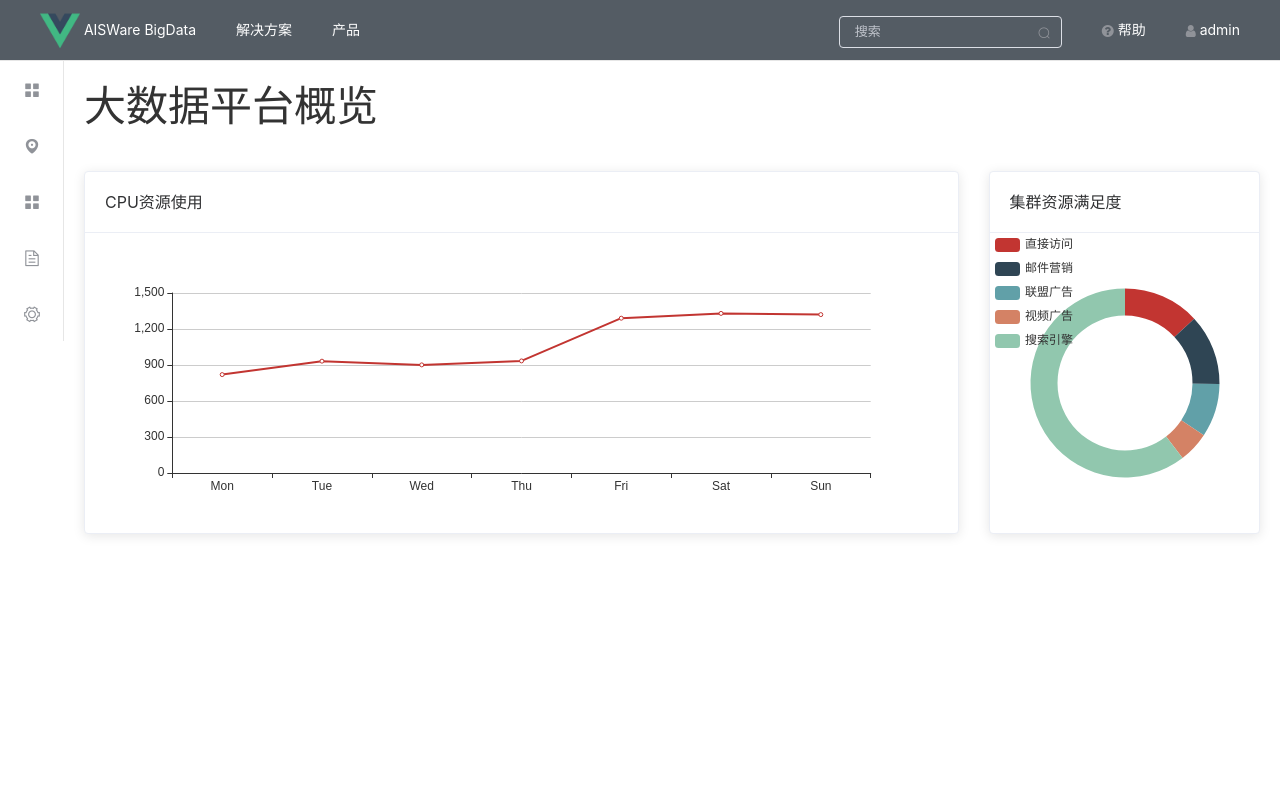
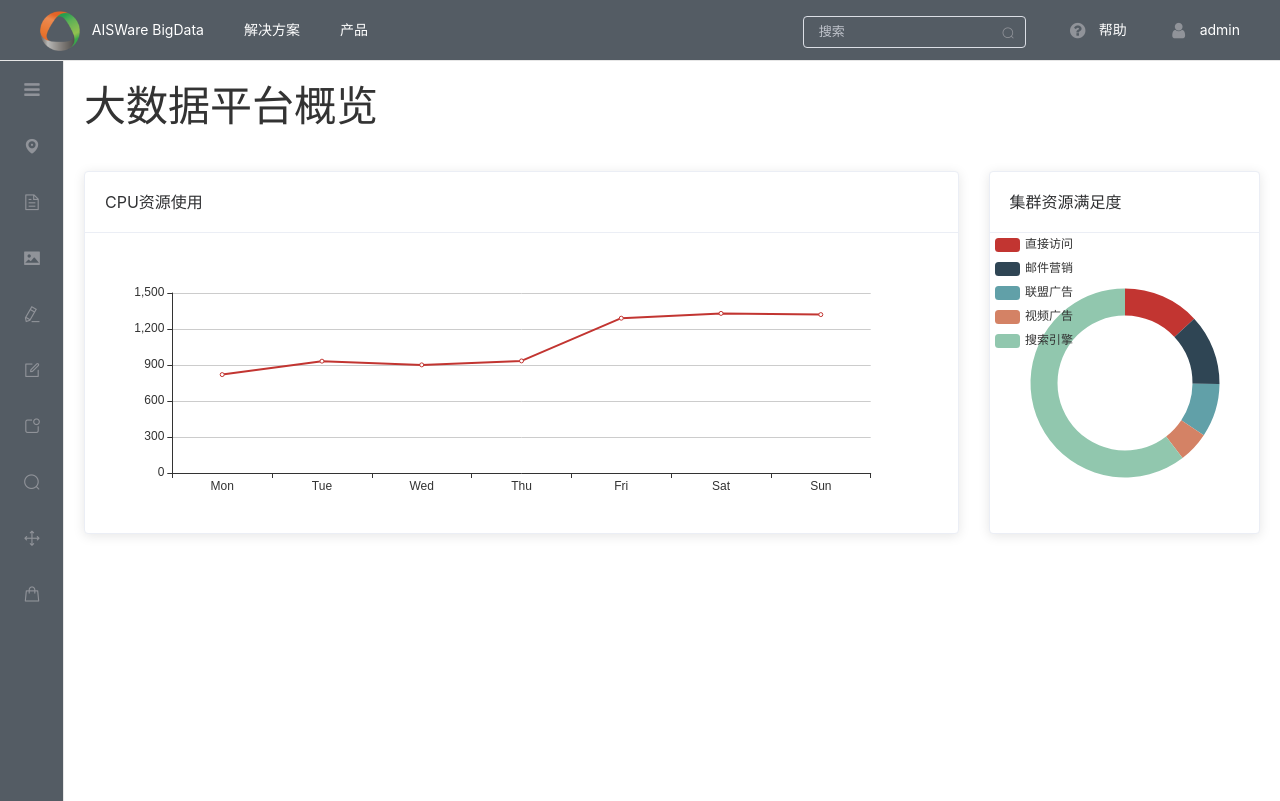
Before and after one commit to twicoder/ocprotral, a Vue app: page / in a window 1280 px wide. Built offline with nearby package versions, Linux system fonts and the light colour scheme; a small style sheet from the web is missing; what vue-resource would draw is missing.

Commit message:
Page update

```diff
--- a/src/App.vue
+++ b/src/App.vue
@@ -9,19 +9,19 @@
       text-color="#fff"
       active-text-color="#ffd04b">
       <el-menu-item disabled class="opa1" index="">
-        <img style="height: 40px; width: 40px; margin-left: 20px;" src="./assets/logo.png">
-        AISWare BigData
+        <img style="height: 40px; width: 40px; margin-left: 20px;" src="./assets/logo1.png">
+        &nbsp;&nbsp;AISWare BigData
       </el-menu-item>
       <el-menu-item index="solution">
-        解决方案
+        <div>解决方案</div>
       </el-menu-item>
       <el-menu-item index="products">
-        产品
+        <div>产品</div>
       </el-menu-item>
-      <el-menu-item index="user" class="pull-right" style="margin-right: 20px;">
+      <el-menu-item disabled index="user" class="opa1 pull-right" style="margin-right: 20px;">
         <i class="fa fa-user"></i>&nbsp;admin
       </el-menu-item>
-      <el-menu-item index="help" class="pull-right">
+      <el-menu-item disabled index="help" class="opa1 pull-right">
         <i class="fa fa-question-circle"></i>&nbsp;帮助
       </el-menu-item>
       <el-menu-item disabled class="opa1 pull-right" index="" style="margin-top: -1px;">
@@ -80,11 +80,17 @@
         </el-row>
       </div>
     </transition>
-    <el-menu style="box-sizing: border-box;float: left;" class="el-menu-vertical-demo"
-             :collapse="isCollapse" @select="handleSelect1">
+    <el-menu style="box-sizing: border-box;float: left;"
+             :style="{'min-height': documentHeight}"
+             class="el-menu-vertical-demo"
+             :collapse="isCollapse"
+             @select="handleSelect1"
+             background-color="#545c64"
+             text-color="#fff"
+             active-text-color="#ffd04b">
       <el-menu-item index="navigator">
-        <i class="el-icon-menu"></i>
-        <span slot="title">导航</span>
+        <i class="fa fa-bars"></i>
+        <span slot="title">全部导航</span>
       </el-menu-item>
       <el-submenu index="1">
         <template slot="title">
@@ -92,23 +98,94 @@
           <span slot="title">运营管理</span>
         </template>
         <el-menu-item-group>
-          <el-menu-item index="1-1">数据集成</el-menu-item>
-          <el-menu-item index="1-2">流处理引擎</el-menu-item>
-          <el-menu-item index="1-3">网络爬虫</el-menu-item>
+          <el-menu-item index="1-1">营销管理中心</el-menu-item>
+          <el-menu-item index="1-2">智能推荐中心</el-menu-item>
+          <el-menu-item index="1-3">标签管理中心</el-menu-item>
         </el-menu-item-group>
       </el-submenu>
-      <el-menu-item index="2">
-        <i class="el-icon-menu"></i>
-        <span slot="title">大数据基础能力</span>
-      </el-menu-item>
-      <el-menu-item index="3">
-        <i class="el-icon-document"></i>
-        <span slot="title">大数据运维</span>
-      </el-menu-item>
-      <el-menu-item index="4">
-        <i class="el-icon-setting"></i>
-        <span slot="title">数据检索</span>
-      </el-menu-item>
+      <el-submenu index="2">
+        <template slot="title">
+          <i class="el-icon-document"></i>
+          <span slot="title">数据管理</span>
+        </template>
+        <el-menu-item-group>
+          <el-menu-item index="2-1">数据治理专家</el-menu-item>
+          <el-menu-item index="2-2">数据安全中心</el-menu-item>
+        </el-menu-item-group>
+      </el-submenu>
+      <el-submenu index="3">
+        <template slot="title">
+          <i class="el-icon-picture"></i>
+          <span slot="title">数据采集处理</span>
+        </template>
+        <el-menu-item-group>
+          <el-menu-item index="3-1">数据集成</el-menu-item>
+          <el-menu-item index="3-2">流处理引擎</el-menu-item>
+          <el-menu-item index="3-3">网络爬虫</el-menu-item>
+        </el-menu-item-group>
+      </el-submenu>
+      <el-submenu index="4">
+        <template slot="title">
+          <i class="el-icon-edit"></i>
+          <span slot="title">数据分析</span>
+        </template>
+        <el-menu-item-group>
+          <el-menu-item index="4-1">可视化数据分析</el-menu-item>
+          <el-menu-item index="4-2">内容分析中心</el-menu-item>
+          <el-menu-item index="4-3">复杂时间中心</el-menu-item>
+        </el-menu-item-group>
+      </el-submenu>
+      <el-submenu index="5">
+        <template slot="title">
+          <i class="el-icon-edit-outline"></i>
+          <span slot="title">人工智能</span>
+        </template>
+        <el-menu-item-group>
+          <el-menu-item index="5-1">机器学习平台</el-menu-item>
+          <el-menu-item index="5-2">机器学习模型库</el-menu-item>
+        </el-menu-item-group>
+      </el-submenu>
+      <el-submenu index="6">
+        <template slot="title">
+          <i class="el-icon-news"></i>
+          <span slot="title">数据开放</span>
+        </template>
+        <el-menu-item-group>
+          <el-menu-item index="6-1">数据开放环境</el-menu-item>
+        </el-menu-item-group>
+      </el-submenu>
+      <el-submenu index="7">
+        <template slot="title">
+          <i class="el-icon-search"></i>
+          <span slot="title">数据检索</span>
+        </template>
+        <el-menu-item-group>
+          <el-menu-item index="7-1">关联检索引擎</el-menu-item>
+          <el-menu-item index="7-2">可视化数据访问</el-menu-item>
+        </el-menu-item-group>
+      </el-submenu>
+      <el-submenu index="8">
+        <template slot="title">
+          <i class="el-icon-rank"></i>
+          <span slot="title">大数据运维</span>
+        </template>
+        <el-menu-item-group>
+          <el-menu-item index="8-1">集群洞察</el-menu-item>
+          <el-menu-item index="8-2">智能运维</el-menu-item>
+        </el-menu-item-group>
+      </el-submenu>
+      <el-submenu index="9">
+        <template slot="title">
+          <i class="el-icon-goods"></i>
+          <span slot="title">大数据基础能力</span>
+        </template>
+        <el-menu-item-group>
+          <el-menu-item index="9-1">大数据基础平台</el-menu-item>
+          <el-menu-item index="9-2">集群管控平台</el-menu-item>
+          <el-menu-item index="9-3">容器操作平台</el-menu-item>
+          <el-menu-item index="9-4">研发交付云平台</el-menu-item>
+        </el-menu-item-group>
+      </el-submenu>
     </el-menu>
     <div class="container" :style="mainContainer">
       <transition name="point" enter-active-class="fadeIn">
@@ -129,10 +206,14 @@
         mainContainer : {
           'margin-left': '64px'
         },
-        documentHeight: {
-          'height': `${document.documentElement.clientHeight - 60}px`
-        }
+        documentHeight: `${document.documentElement.clientHeight - 60}px`
       };
+    },
+    mounted: function(){
+      const self = this;
+      window.onresize = () => {
+        self.documentHeight = `${document.documentElement.clientHeight - 60}px`;
+      }
     },
     methods: {
       handleSelect(key) {
@@ -141,11 +222,14 @@
         }else{
           this.activeTab = key;
           this.show = false;
-          let self = this;
+          const self = this;
           setTimeout(function(){
             self.show = true;
           },200);
         }
+      },
+      mouseOver(){
+        console.log("test");
       },
       handleSelect1(key){
         if(key === "navigator"){
@@ -165,13 +249,6 @@
             'margin-left': '200px'
           };
         }
-
-      },
-      handleOpen(key, keyPath) {
-        console.log(key, keyPath);
-      },
-      handleClose(key, keyPath) {
-        console.log(key, keyPath);
       }
     },
     computed: {
@@ -185,6 +262,20 @@
 <style>
   html, body {
     margin: 0;
+  }
+
+  .el-menu {
+    border-right: 0
+  }
+
+  .el-menu-item-group .el-menu-item-group__title{
+    display: none;
+  }
+
+  .el-menu-item-group li.el-menu-item{
+    height: 44px;
+    line-height: 44px;
+    font-size: 10px;
   }
 
   .el-menu-demo{
@@ -227,6 +318,7 @@
     top: 60px;
     width: 100%;
     border-top: 1px solid;
+    overflow: hidden;
   }
 
   *{
@@ -242,6 +334,14 @@
     width: 200px;
   }
 
+  .el-menu-item [class^=fa] {
+    margin-right: 5px;
+    width: 24px;
+    text-align: center;
+    font-size: 18px;
+    vertical-align: middle;
+  }
+
   .container{
     padding: 20px;
   }
--- a/src/router/index.js
+++ b/src/router/index.js
@@ -3,7 +3,7 @@ import Router from 'vue-router'
 import HelloWorld from '@/components/HelloWorld'
 import LogSearch from '@/components/LogSearch'
 
-Vue.use(Router)
+Vue.use(Router);
 
 export default new Router({
   routes: [
```
Also changed, not shown: src/assets/logo1.png (added).
